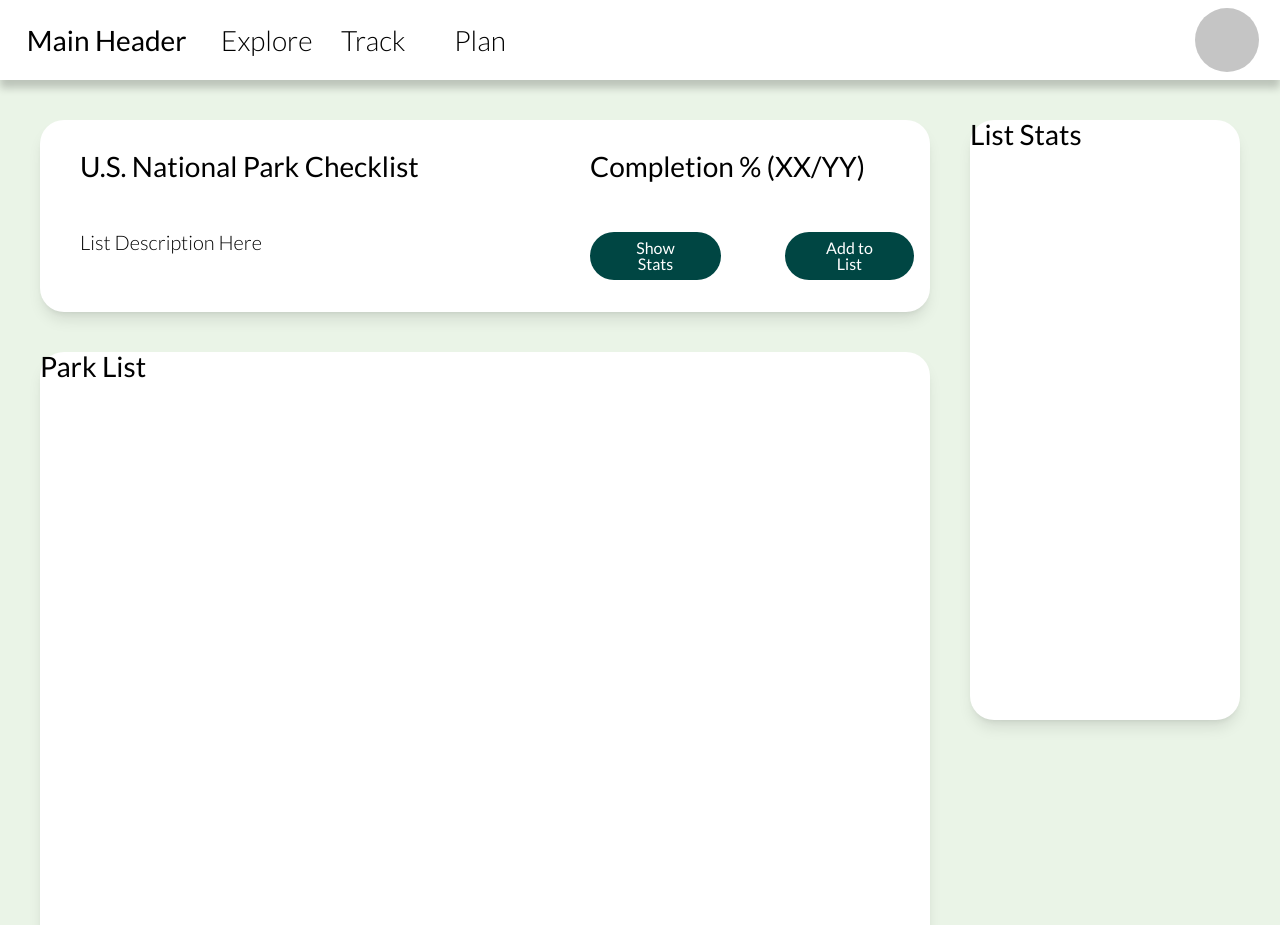
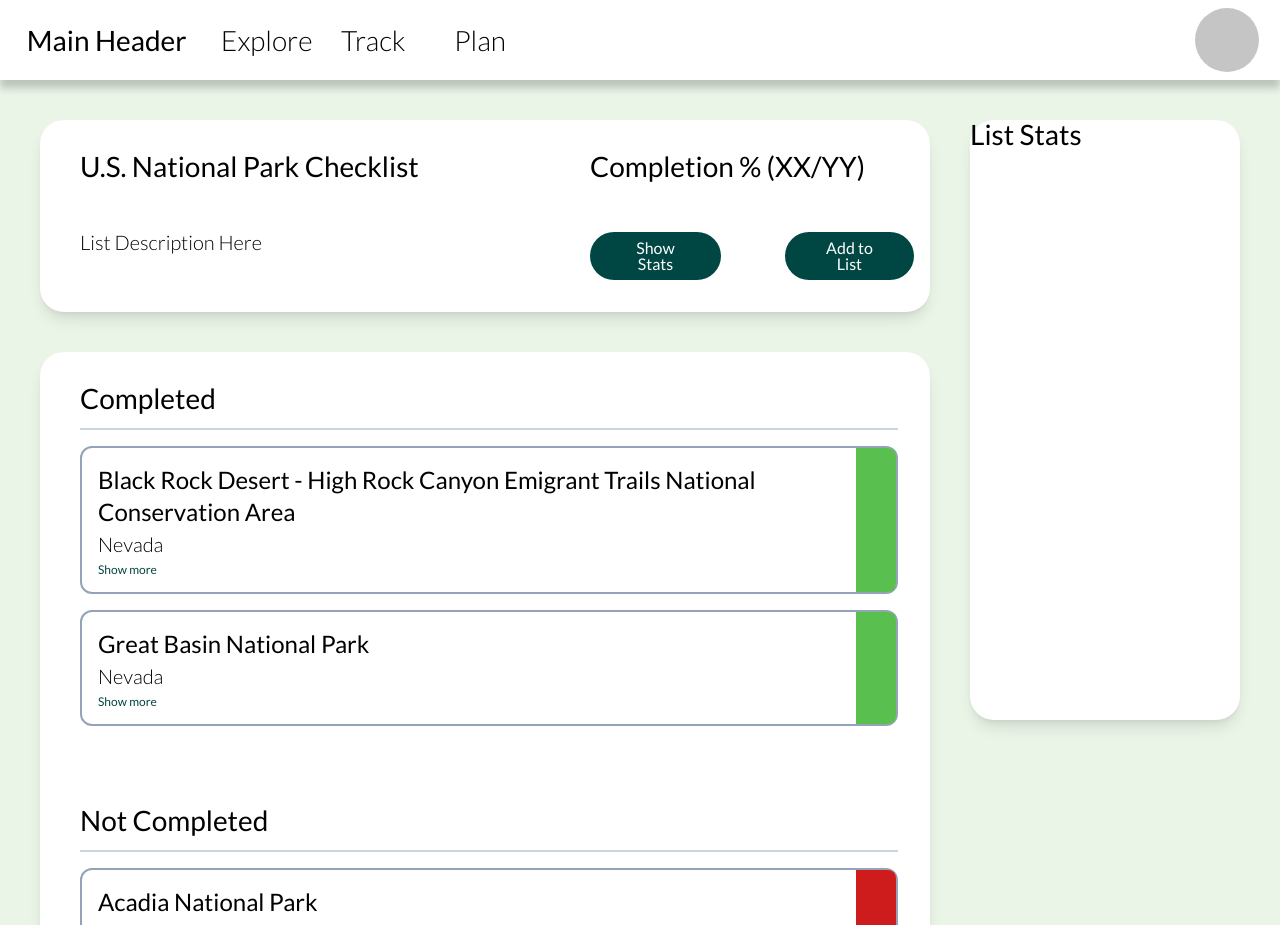
Before and after one commit to euouae682/np-checklist, a Next.js app: page /track in a window 1280 px wide. Shown: the top 925 px of the page. Built offline with nearby package versions, Linux system fonts and the light colour scheme.

Commit message:
Basic styling of ParkItem components

```diff
--- a/src/app/(subpages)/TopNav.tsx
+++ b/src/app/(subpages)/TopNav.tsx
@@ -1,4 +1,4 @@
-export default function TopNav() {
+const TopNav = () => {
     return (
         <nav className="w-full h-20 relative shadow-dark">
             <ul className="h-full flex flex-row">
@@ -11,3 +11,5 @@ export default function TopNav() {
         </nav>
     )
 }
+
+export default TopNav;
--- a/src/app/(subpages)/track/ListHeader.tsx
+++ b/src/app/(subpages)/track/ListHeader.tsx
@@ -1,4 +1,4 @@
-export default function ListHeader() {
+const ListHeader = () => {
     return (
         <div className="bg-white shadow-lg rounded-3xl grid grid-cols-5 grid-rows-2 py-4">
             <h2 className="col-span-3 p-4 pl-10">U.S. National Park Checklist</h2>
@@ -11,3 +11,5 @@ export default function ListHeader() {
         </div>
     )
 }
+
+export default ListHeader;
--- a/src/app/(subpages)/track/ListStats.tsx
+++ b/src/app/(subpages)/track/ListStats.tsx
@@ -1,7 +1,9 @@
-export default function ListStats() {
+const ListStats = () => {
     return (
         <div className="h-[600px] col-span-1 bg-white shadow-lg rounded-3xl">
             <h1 >List Stats</h1>
         </div>
     )
 }
+
+export default ListStats;
--- /dev/null
+++ b/src/app/(subpages)/track/ParkItem.tsx
@@ -0,0 +1,18 @@
+import { FC } from 'react';
+import { Park } from "./SectionItem";
+
+interface ParkProps {
+    data: Park;
+    color: string;
+}
+
+const ParkItem: FC<ParkProps> = (props: ParkProps) => {
+    return <div className="border-slate-400 border-2 rounded-xl my-4 p-4 relative">
+        <h4 className="leading-8">{ props.data.name }</h4>
+        <h5 className="leading-8">{ props.data.state }</h5>
+        <a className="text-button-blue">Show more</a>
+        <div className={`${props.color} h-full w-10 absolute right-0 top-0 rounded-r-lg`}></div>
+    </div>;
+}
+
+export default ParkItem;
--- a/src/app/(subpages)/track/ParkList.tsx
+++ b/src/app/(subpages)/track/ParkList.tsx
@@ -1,7 +1,57 @@
-export default function ParkList() {
+import SectionItem from "./SectionItem";
+
+const sections = [
+    {
+        'header': 'Completed',
+        'id': '1',
+        'color': 'bg-bright-green',
+        'parks': [
+            {
+                'name': 'Black Rock Desert - High Rock Canyon Emigrant Trails National Conservation Area',
+                'id': '1',
+                'state': 'Nevada',
+                'status': 'Completed',
+                'region': 'California/Nevada',
+                'location': 'Humboldt County, NV',
+                'comments': 'Lorem ipsum dolor sit amet, consectetur adipiscing elit, sed do eiusmod tempor incididunt ut labore et dolore magna aliqua. Ipsum dolor sit amet consectetur adipiscing elit ut. Dictum varius duis at consectetur lorem.'
+            },
+            {
+                'name': 'Great Basin National Park',
+                'id': '2',
+                'state': 'Nevada',
+                'status': 'Completed',
+                'region': 'California/Nevada',
+                'location': 'White Pine County, NV',
+                'comments': 'Lorem ipsum dolor sit amet, consectetur adipiscing elit, sed do eiusmod tempor incididunt ut labore et dolore magna aliqua. Ipsum dolor sit amet consectetur adipiscing elit ut. Dictum varius duis at consectetur lorem.'
+            },
+        ],
+    },
+    {
+        'header': 'Not Completed',
+        'id': '2',
+        'color': 'bg-bright-red',
+        'parks': [
+            {
+                'name': 'Acadia National Park',
+                'id': '3',
+                'state': 'Maine',
+                'status': 'Not Completed',
+                'region': 'Northeast',
+                'location': 'Hancock/Knox County, ME',
+                'comments': 'Lorem ipsum dolor sit amet, consectetur adipiscing elit, sed do eiusmod tempor incididunt ut labore et dolore magna aliqua. Ipsum dolor sit amet consectetur adipiscing elit ut. Dictum varius duis at consectetur lorem.'
+            },
+        ],
+    },
+]
+
+const ParkList = () => {
     return (
         <div className="h-[600px] bg-white shadow-lg rounded-3xl">
-            <h1>Park List</h1>
+            { sections.map((section) => {
+                return <div key={section.id}><SectionItem data={section} /></div>
+            }) }
         </div>
     )
 }
+
+export default ParkList;
--- /dev/null
+++ b/src/app/(subpages)/track/SectionItem.tsx
@@ -0,0 +1,35 @@
+import { FC } from 'react';
+import ParkItem from "./ParkItem";
+
+interface Section {
+    header: string;
+    id: string;
+    color: string;
+    parks: Park[];
+}
+
+export interface Park {
+    name: string;
+    id: string;
+    state: string;
+    status: string;
+    region: string;
+    location: string;
+    comments: string;
+}
+
+interface SectionProps {
+    data: Section;
+}
+
+const SectionItem: FC<SectionProps> = ( props: SectionProps ) => {
+    return (<div className="p-8 pl-10">
+        <h2 className="pb-4">{ props.data.header }</h2>
+        <hr className="border-slate-300 border" />
+        { props.data.parks.map((park) => {
+            return <ParkItem key={park.id} data={park} color={props.data.color} />
+        }) }
+    </div>);
+}
+
+export default SectionItem;
--- a/src/app/(subpages)/track/page.tsx
+++ b/src/app/(subpages)/track/page.tsx
@@ -2,7 +2,7 @@ import ListHeader from "./ListHeader";
 import ParkList from "./ParkList";
 import ListStats from "./ListStats";
 
-export default function Track() {
+const Track = () => {
     return (
         <main className="p-10 grid grid-rows-2 grid-cols-4 gap-10 bg-pastel-green">
             <div className="col-span-3 flex flex-col gap-10">
@@ -13,3 +13,5 @@ export default function Track() {
         </main>
     );
 }
+
+export default Track;
--- a/src/app/globals.css
+++ b/src/app/globals.css
@@ -68,8 +68,14 @@ h5 {
 }
 
 p {
-  font-size: 12;
+  font-size: 12px;
   font-weight: 400;
+}
+
+a {
+  font-size: 12px;
+  font-weight: 400;
+  color: #004643;
 }
 
 /* STYLES FOR DEBUGGING */
--- a/tailwind.config.ts
+++ b/tailwind.config.ts
@@ -17,7 +17,6 @@ const config: Config = {
         'pastel-green': '#eAf4e7',
         'button-blue': '#004643',
         'slight-gray': '#c5c5c5',
-        'link-blue': '#6c809a',
         'bright-green': '#59c050',
         'bright-red': '#ce1c1c',
       },
```
